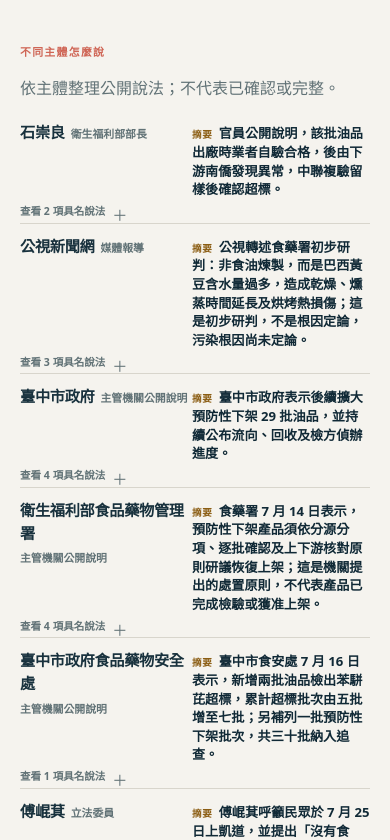
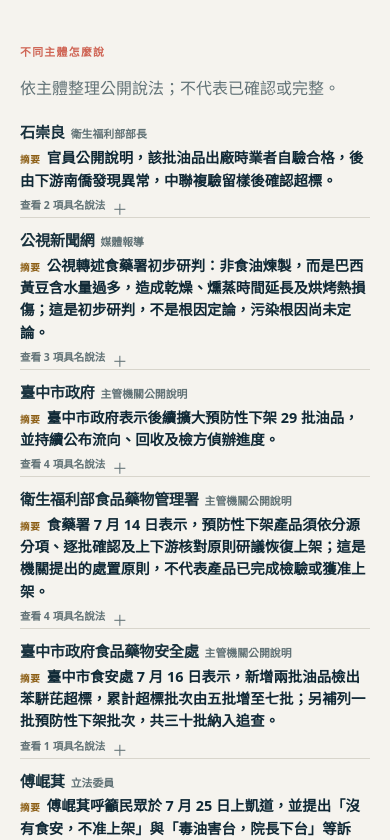
Before and after one commit to bangyuwen/tw-issues, a Next.js app: page /topics/benzopyrene-food-safety in a window 390 px wide. Shown: the part 2540-3380 px from the top of the page. Built offline with nearby package versions, Linux system fonts and the light colour scheme.

Commit message:
fix(site): stack speaker summaries on mobile (#11)

```diff
--- a/app/globals.css
+++ b/app/globals.css
@@ -118,8 +118,8 @@
 .speaker-statement-body .citations { margin-top:8px; }
 
 @media (max-width:800px) {
-  .speaker-group>header { gap:2px; margin-bottom:2px; }
-  .speaker-group-summary { font-size:.82rem; line-height:1.42; }
+  .speaker-group>header { grid-template-columns:1fr; gap:3px; margin-bottom:3px; }
+  .speaker-group-summary { font-size:.9rem; line-height:1.55; }
   .speaker-group-details>summary { padding:3px 22px 3px 0; }
   .speaker-statement-row>summary { padding:9px 28px 9px 0; }
   .speaker-statement-title { font-size:.9rem; }
```
